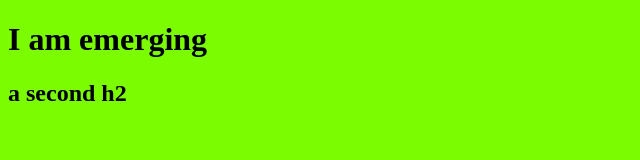
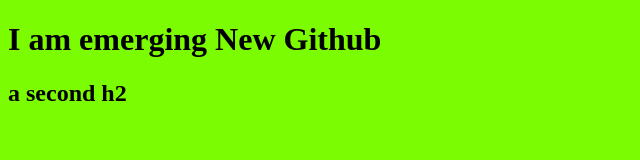
Before and after one commit to Adebayobenjamin/git1, a plain HTML site: page index.html in a window 1280 px wide. Shown: the whole page, without its empty margins (0-640 px from the left). Drawn offline with Linux system fonts and the light colour scheme.

Commit message:
added more text to h1

```diff
--- a/index.html
+++ b/index.html
@@ -5,7 +5,7 @@
         <link rel='stylesheet' href='styles.css'>
     </head>
     <body>
-        <h1>I am emerging</h1>
+        <h1>I am emerging New Github</h1>
         <h2>a second h2</h2>
     </body>
 </html>
```
